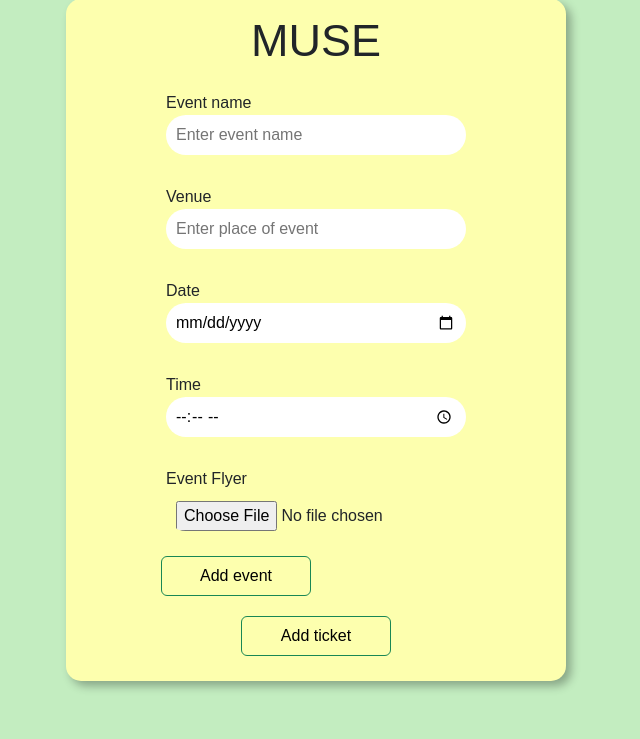
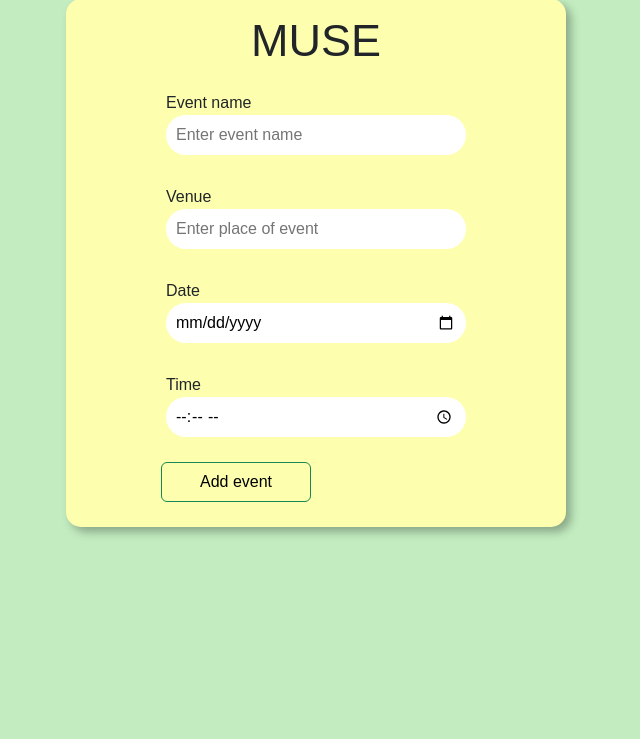
Before and after one commit to ReneSambou/glblcd_Event_Management_System, a Flask app: template templates/add_events.html in a window 1280 px wide. Shown: the part 61-800 px from the top of the page, without its empty margins (324-964 px from the left). Run offline with Flask 3, Linux system fonts and the light colour scheme; the template is opened without the code that fills it, so the values that code supplies are empty; some web fonts are replaced.

Commit message:
Update add_events.html

```diff
--- a/templates/add_events.html
+++ b/templates/add_events.html
@@ -37,16 +37,10 @@
             <label for="event_time">Time</label>
             <input type="time" required name="time">
            </div>
-           <div class="details">
-            <label for="event_flyer">Event Flyer</label>
-            <input type="file" name="flyer">
-           </div>
+
 
             <div class="button">
                 <button class="btn btn-outline-success" type="submit" style="color: #000000;">Add event</button>
             </div>
-        </form>
-        <button class="btn btn-outline-success" type="submit" style="color: #000000;">Add ticket</button>
-    </div>
 </body>
 </html>
```
